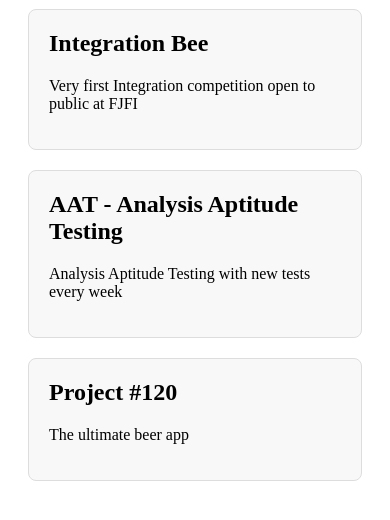
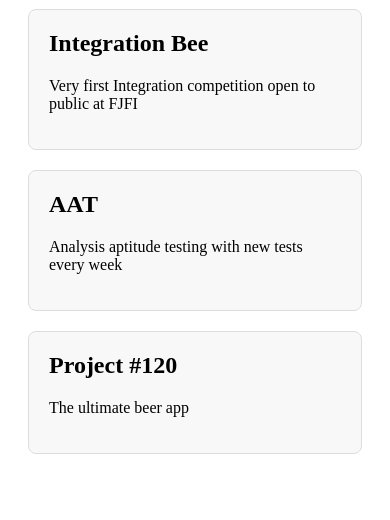
Before and after one commit to DenisFKurpiers/denisfkurpiers.github.io, a plain HTML site: page about.html in a window 390 px wide. Shown: the part 134-654 px from the top of the page. Drawn offline with Linux system fonts and the light colour scheme.

Commit message:
updated weird beer site + project site

```diff
--- a/about.html
+++ b/about.html
@@ -68,8 +68,8 @@
 
         <div class="project-card">
             <a href="aat.html">
-                <h2>AAT - Analysis Aptitude Testing</h2>
-                <p>Analysis Aptitude Testing with new tests every week</p>
+                <h2>AAT</h2>
+                <p>Analysis aptitude testing with new tests every week</p>
             </a>
         </div>
 
```
Also changed, not shown: project120.html (+5 -3 lines).
